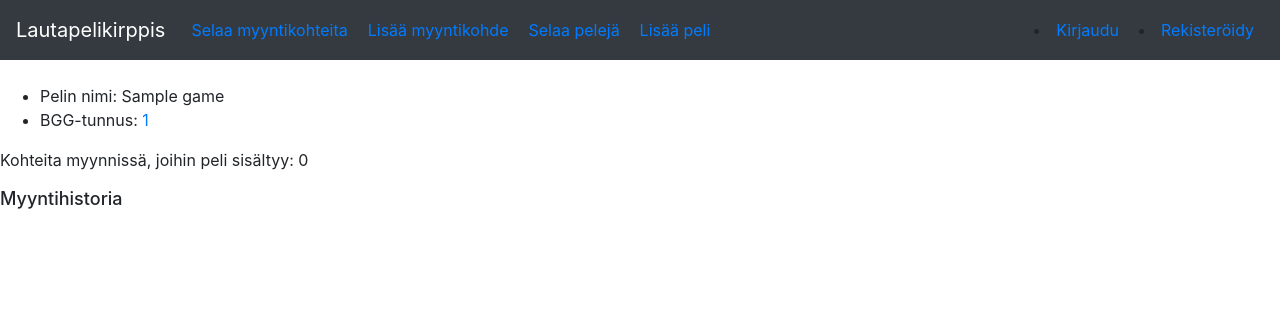
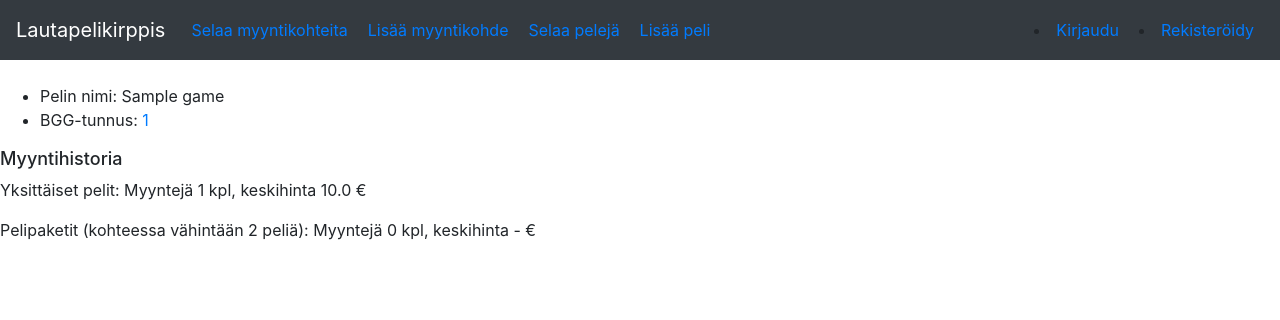
Before and after one commit to AaaDee/Lautapelikirppis, a Flask app: page /games/view/1 in a window 1280 px wide. Shown: the top 320 px of the page. Run offline with Flask 2, Linux system fonts and the light colour scheme; tables that the repository leaves empty hold one stand-in row (values such as "Sample post"); some libraries are stand-ins or nearby versions.

Commit message:
heroku troubleshoot 3

```diff
--- a/application/templates/games/game.html
+++ b/application/templates/games/game.html
@@ -7,8 +7,9 @@
     <li>BGG-tunnus: {{ render_BGG_link(game.bgg) }}</li>
 </ul>
 
-<p>Kohteita myynnissä, joihin peli sisältyy: {{ game.calculate_number_on_sale() }}</p>
-
 <h2 class = "subTitle">Myyntihistoria</h2>
 
+<p>Yksittäiset pelit: Myyntejä {{ game.display_count_single_sold() }} kpl, keskihinta {{ game.display_average_single_sold() }} € </p>
+<p>Pelipaketit (kohteessa vähintään 2 peliä): Myyntejä {{ game.display_count_multiple_sold() }} kpl, keskihinta {{ game.display_average_multiple_sold() }} € </p>
+
 {% endblock %}
--- a/application/templates/index.html
+++ b/application/templates/index.html
@@ -13,5 +13,5 @@
 
 
   <h2 class = "didyouknow">Tiesitkö että...</h2>
-  <p>sivuston aktiivisin myyntipaikka on {{ dykCity }}, myytyjä kohteita yhteensä {{ dykAmount }}?</p>
+  <p>sivuston aktiivisin myyntipaikka on {{ dykCity }}, myytyjä kohteita yhteensä {{ dykAmount }} kpl</p>
 {% endblock %}
```
